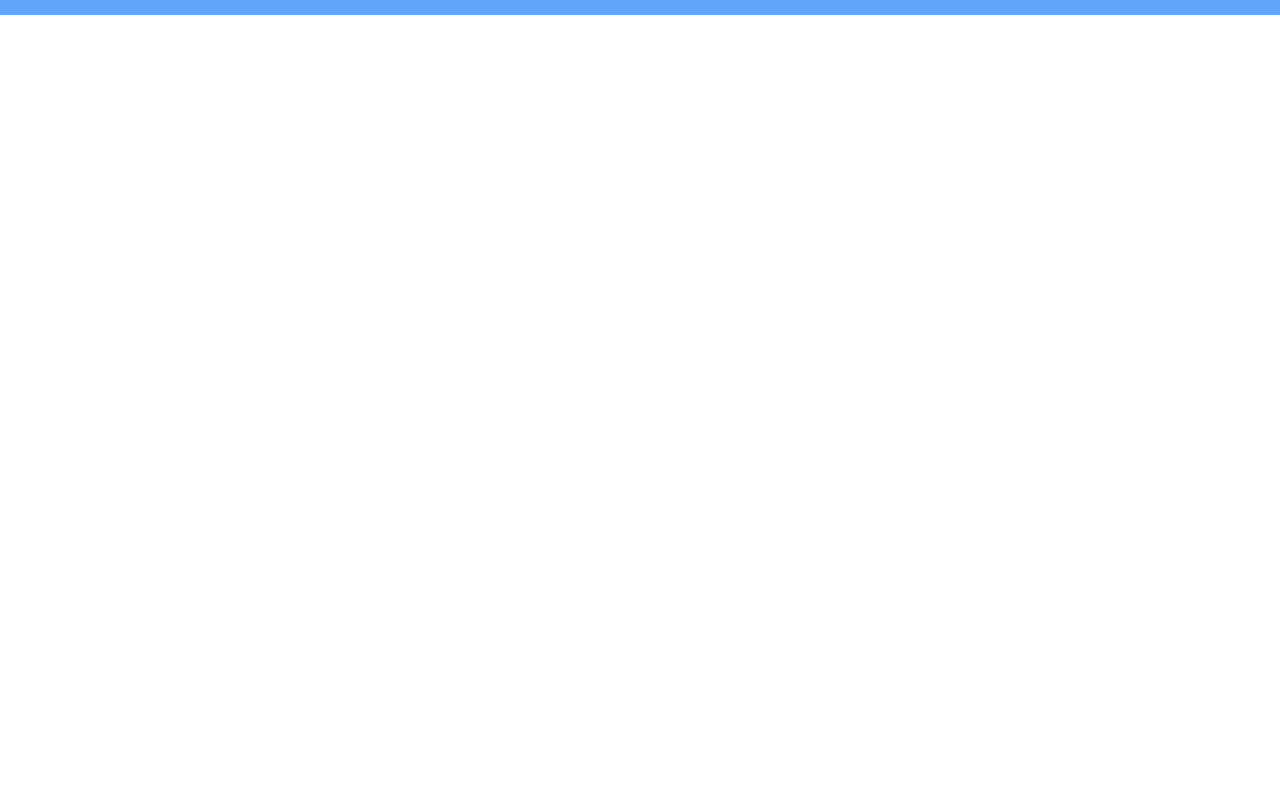
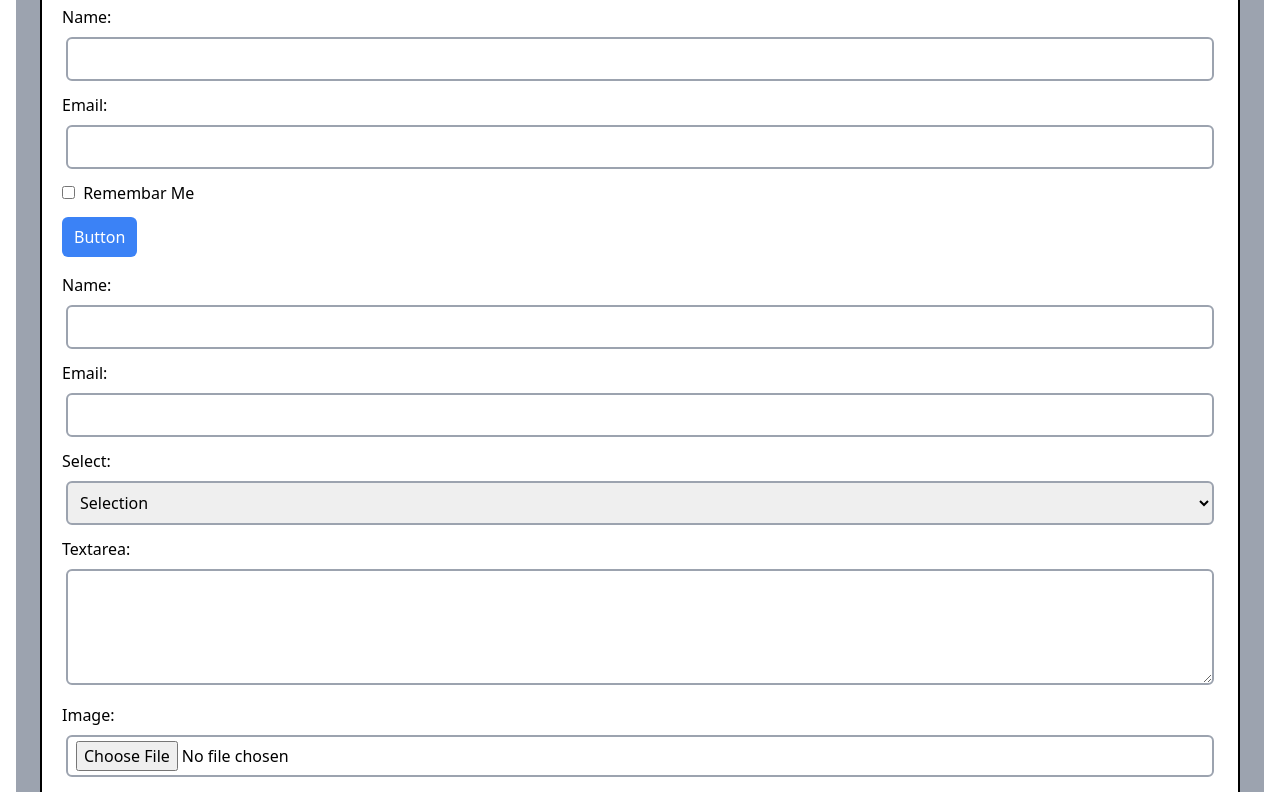
Before and after one commit to krishnopal/vue-component, a Vue app: page / in a window 1280 px wide. Shown: the part 4761-5553 px from the top of the page. Before the commit the page ends 4776 px from the top, so only its background shows below. Built offline with nearby package versions, Linux system fonts and the light colour scheme.

Commit message:
From Component is ready

```diff
--- /dev/null
+++ b/src/components/From/FristFrom.vue
@@ -0,0 +1,27 @@
+<template>
+    <form action="">
+                                <div class="flex flex-wrap overflow-hidden mb-1">
+                                    <div class="w-full overflow-hidden">
+                                        <label for="name">Name:</label>
+                                    </div>
+                                    <div class="w-full overflow-hidden py-2 px-1">
+                                        <input class="py-2 px-2 rounded-md border-2 border-gray-400 border-transparent focus:ring-2 focus:ring-blue-600 focus:border-transparent focus:outline-none transition duration-300 ease-in-out w-full" type="text" name="name" id="name" required autocomplete="off" >
+                                    </div>
+                                </div>
+                                <div class="flex flex-wrap overflow-hidden mb-1">
+                                    <div class="w-full overflow-hidden">
+                                        <label for="email">Email:</label>
+                                    </div>
+                                    <div class="w-full overflow-hidden py-2 px-1">
+                                        <input class="py-2 px-2 rounded-md border-2 border-gray-400 border-transparent focus:ring-2 focus:ring-blue-600 focus:border-transparent focus:outline-none transition duration-300 ease-in-out w-full" type="email" name="email" id="email" required autocomplete="off" >
+                                    </div>
+                                </div>
+                                <div>
+                                    <input class="" id="checkbox" type="checkbox" name="checkbox" > <label class="ml-1" for="checkbox" required >Remembar Me</label>
+                                </div>
+                                <div class="mt-3">
+                                    <button class="bg-blue-500 py-2 px-3 rounded-md text-white focus:outline-none focus:ring-2 focus:ring-blue-600 focus:ring-opacity-50">Button</button>
+                                </div>
+
+                            </form>
+</template>
--- /dev/null
+++ b/src/components/From/SecondFrom.vue
@@ -0,0 +1,56 @@
+<template>
+    <form action="">
+                                <div class="flex flex-wrap overflow-hidden mb-1">
+                                    <div class="w-full overflow-hidden">
+                                        <label for="name">Name:</label>
+                                    </div>
+                                    <div class="w-full overflow-hidden py-2 px-1">
+                                        <input class="py-2 px-2 rounded-md border-2 border-gray-400 border-transparent focus:ring-2 focus:ring-blue-600 focus:border-transparent focus:outline-none transition duration-300 ease-in-out w-full" type="text" name="name" id="name" required autocomplete="off" >
+                                    </div>
+                                </div>
+                                <div class="flex flex-wrap overflow-hidden mb-1">
+                                    <div class="w-full overflow-hidden">
+                                        <label for="email">Email:</label>
+                                    </div>
+                                    <div class="w-full overflow-hidden py-2 px-1">
+                                        <input class="py-2 px-2 rounded-md border-2 border-gray-400 border-transparent focus:ring-2 focus:ring-blue-600 focus:border-transparent focus:outline-none transition duration-300 ease-in-out w-full" type="email" name="email" id="email" required autocomplete="off" >
+                                    </div>
+                                </div>
+                                <div class="flex flex-wrap overflow-hidden mb-1">
+                                    <div class="w-full overflow-hidden">
+                                        <label for="select">Select:</label>
+                                    </div>
+                                    <div class="w-full overflow-hidden py-2 px-1">
+                                        <select class="py-2 px-2 rounded-md border-2 border-gray-400 border-transparent focus:ring-2 focus:ring-blue-600 focus:border-transparent focus:outline-none transition duration-300 ease-in-out w-full" required name="select" id="select">
+                                            <option value="1">Selection</option>
+                                            <option value="1">Shuvo</option>
+                                            <option value="1">Hazzaz</option>
+                                            <option value="1">Shohan</option>
+                                        </select>
+                                    </div>
+                                </div>
+                                <div class="flex flex-wrap overflow-hidden mb-1">
+                                    <div class="w-full overflow-hidden">
+                                        <label for="Textarea">Textarea:</label>
+                                    </div>
+                                    <div class="w-full overflow-hidden py-2 px-1">
+                                        <textarea class="py-2 px-2 rounded-md border-2 border-gray-400 border-transparent focus:ring-2 focus:ring-blue-600 focus:border-transparent focus:outline-none transition duration-300 ease-in-out w-full" required name="Textarea" id="Textarea" cols="30" rows="4"></textarea>
+                                    </div>
+                                </div>
+                                <div class="flex flex-wrap overflow-hidden mb-1">
+                                    <div class="w-full overflow-hidden">
+                                        <label for="image">Image:</label>
+                                    </div>
+                                    <div class="w-full overflow-hidden py-2 px-1">
+                                        <input class="py-1 px-2 rounded-md border-2 border-gray-400 border-transparent focus:ring-2 focus:ring-blue-600 focus:border-transparent focus:outline-none transition duration-300 ease-in-out w-full" type="file" name="image" id="image" required autocomplete="off" >
+                                    </div>
+                                </div>
+                                <div>
+                                    <input class="" id="checkbox1" type="checkbox" name="checkbox" > <label class="ml-1" for="checkbox1" required >Remembar Me</label>
+                                </div>
+                                <div class="mt-3">
+                                    <button class="bg-blue-500 py-2 px-3 rounded-md text-white focus:outline-none focus:ring-2 focus:ring-blue-600 focus:ring-opacity-50">Button</button>
+                                </div>
+
+                            </form>
+</template>
--- a/src/components/Home.vue
+++ b/src/components/Home.vue
@@ -161,7 +161,19 @@
                     </div>
                     <!-- Home View Component End-->
 
-
+                    <!-- From Component -->
+                    <div class="hover:bg-gray-500 hover:text-white shadow-md transition duration-300 ease-in-out rounded-lg bg-white text-xl text-green-800 font-bold py-2 w-full px-3 border-2 border-green-600 cursor-pointer my-3">
+                        <p>From Component</p>
+                    </div>
+                    <div class="bg-white border-2 border-black p-5">
+                        <div class="mb-4">
+                            <FristFrom/>
+                        </div>
+                        <div class="mb-4">
+                            <SecondFrom/>
+                        </div>
+                    </div>
+                    <!-- From Component End-->
 
                 </div>
             </section>
@@ -211,6 +223,10 @@ import ImageText from '../components/Card/ImageText.vue'
 
 import HomeView from '../components/HomeView/HomeView.vue'
 
+import FristFrom from '../components/From/FristFrom.vue'
+import SecondFrom from '../components/From/SecondFrom.vue'
+
+
 //  v-if="showButton"
 // @click="showButtonFunction"
 // const ButtonHandling = {
```
